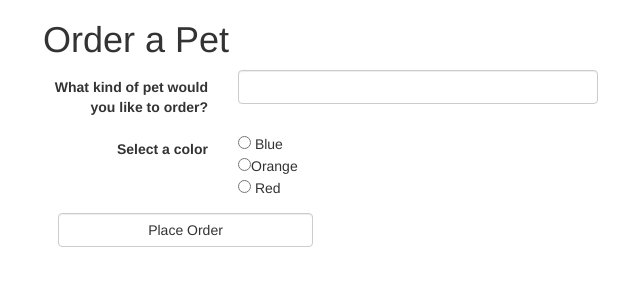
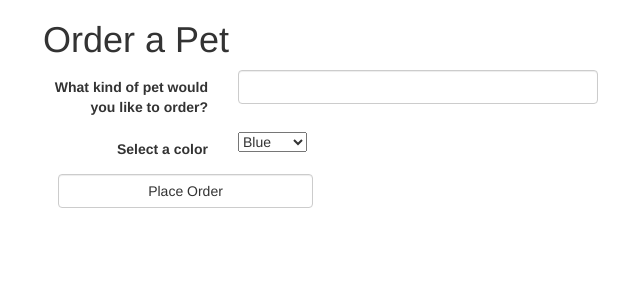
Before and after one commit to ScottyKnows44/pets2, a PHP site: page /views/pet-order.html in a window 1280 px wide. Shown: the top 300 px of the page, without its empty margins (27-667 px from the left). Run offline with PHP 8.4, Linux system fonts and the light colour scheme.

Commit message:
tasks are done

```diff
--- a/views/pet-order.html
+++ b/views/pet-order.html
@@ -37,9 +37,11 @@
             <label class="col-sm-2 control-label">Select a color</label>
 
             <div class="col-sm-4">
-                <input type="radio" name="color" id="blue" value="blue"> Blue</input><br>
-                <input type="radio" name="color" id="orange" value="orange">Orange</input><br>
-                <input type="radio" name="color" id="red" value="red"> Red</input>
+                <select name="color" for="color">
+                <option name="color" id="blue" value="blue"> Blue</option><br>
+                <option name="color" id="orange" value="orange">Orange</option><br>
+                <option name="color" id="red" value="red">Red</option>
+                </select>
             </div>
         </div>
 
```
Also changed, not shown: index.php (+20 -3 lines).
